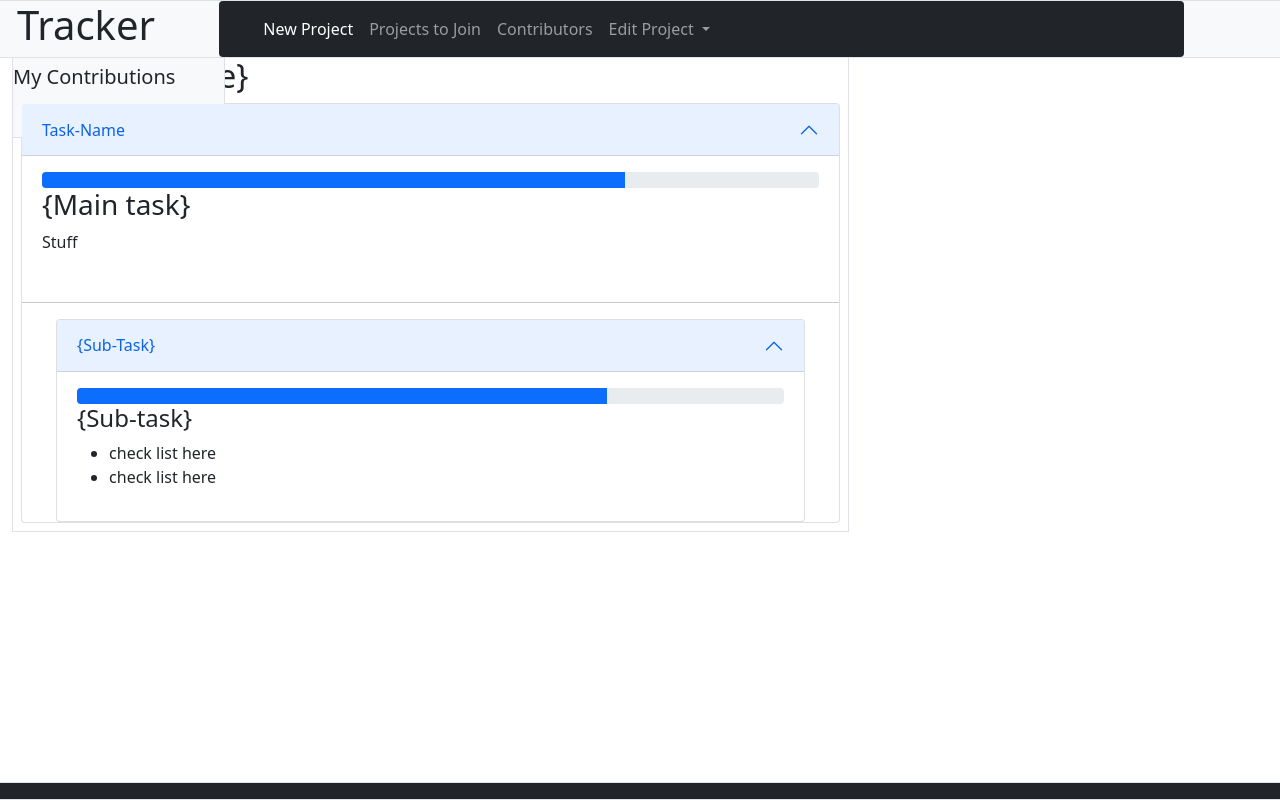
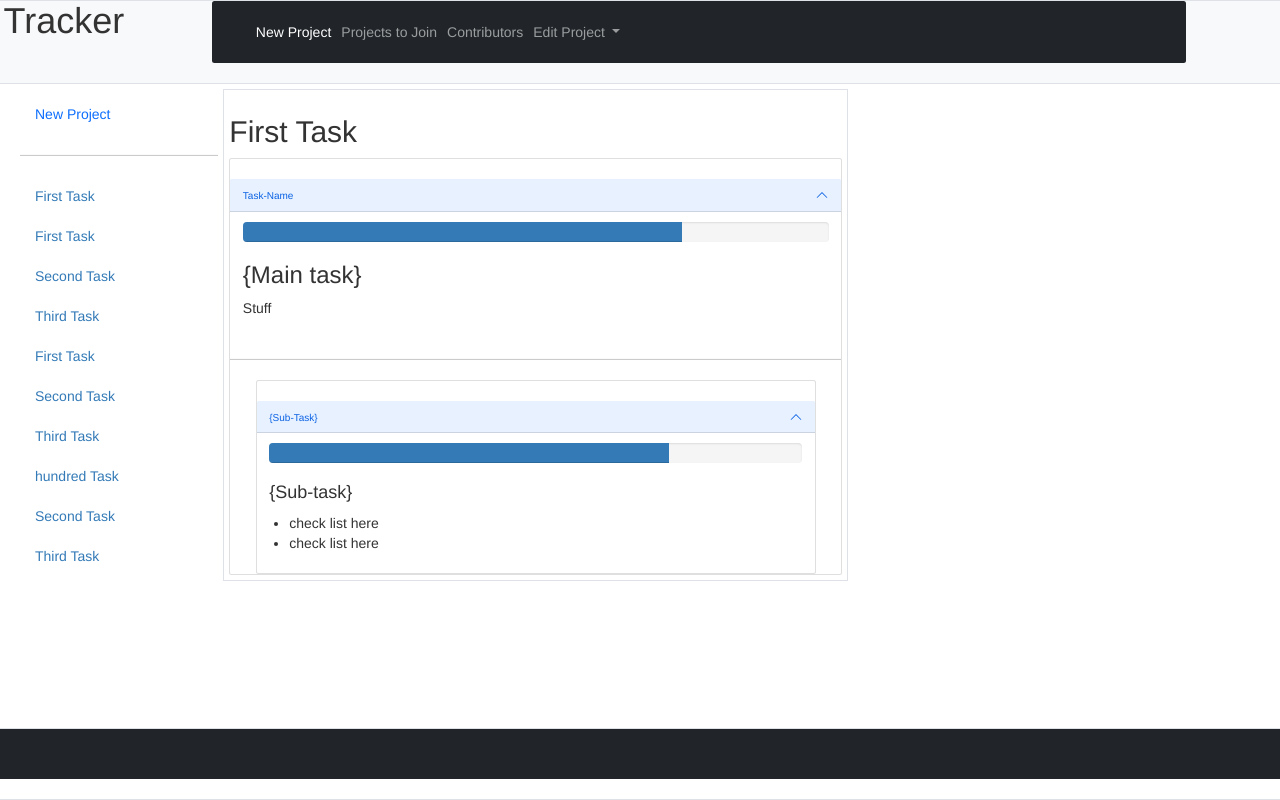
Before and after one commit to bhansen0091/Ticket_Tracker_Project, a Django app: template ticket_tracker_proj/ticket_tracker_app/templates/dashboard.html in a window 1280 px wide. Run offline with Django 3.2, Linux system fonts and the light colour scheme; the template is opened without the code that fills it: values that come from a table or form of the project are taken from there, others are empty; data comes from the database, SQL or seed files in the repository; both versions use the stored data as it was after the commit; some libraries are stand-ins or nearby versions.

Commit message:
Dashboard Features

```diff
--- a/ticket_tracker_proj/ticket_tracker_app/models.py
+++ b/ticket_tracker_proj/ticket_tracker_app/models.py
@@ -1,6 +1,7 @@
 from django.db import models
 from django.db.models.deletion import CASCADE
 from django.db.models.fields import Field
+from django.forms.fields import CharField
 from login_app.models import User
 
 
--- a/ticket_tracker_proj/ticket_tracker_app/templates/dashboard.html
+++ b/ticket_tracker_proj/ticket_tracker_app/templates/dashboard.html
@@ -1,5 +1,6 @@
 <!DOCTYPE html>
 <html lang="en">
+
 <head>
     <meta charset="UTF-8">
     <meta http-equiv="X-UA-Compatible" content="IE=edge">
@@ -7,22 +8,42 @@
     {% comment %}
     <!-- CSS only -->
     {% endcomment %}
-    <link href="https://cdn.jsdelivr.net/npm/bootstrap@5.0.0-beta2/dist/css/bootstrap.min.css" rel="stylesheet" integrity="sha384-BmbxuPwQa2lc/FVzBcNJ7UAyJxM6wuqIj61tLrc4wSX0szH/Ev+nYRRuWlolflfl" crossorigin="anonymous">
+    <link
+        href="https://cdn.jsdelivr.net/npm/bootstrap@5.0.0-beta2/dist/css/bootstrap.min.css"
+        rel="stylesheet"
+        integrity="sha384-BmbxuPwQa2lc/FVzBcNJ7UAyJxM6wuqIj61tLrc4wSX0szH/Ev+nYRRuWlolflfl"
+        crossorigin="anonymous">
+    <link rel="stylesheet"
+        href="https://maxcdn.bootstrapcdn.com/bootstrap/3.4.1/css/bootstrap.min.css">
+    <script
+        src="https://ajax.googleapis.com/ajax/libs/jquery/3.5.1/jquery.min.js"></script>
+    <script
+        src="https://maxcdn.bootstrapcdn.com/bootstrap/3.4.1/js/bootstrap.min.js"></script>
     <title>Dashboard</title>
+    <style>
+        * {
+            /* outline: 1px dashed red; */
+        }
+    </style>
+</head>
 
-</head>
 <body>
-<header class="row align-items-start border fixed-top ps-3 bg-light">
+    <header class="row align-items-start bg-light border mb-2 ps-3">
         <h1 class="col-2">Tracker</h1>
         <nav class="col-9 navbar navbar-expand-lg navbar-dark bg-dark rounded">
             <div class="container-fluid">
-            <button class="navbar-toggler" type="button" data-bs-toggle="collapse" data-bs-target="#navbarNavDropdown" aria-controls="navbarNavDropdown" aria-expanded="false" aria-label="Toggle navigation">
+                <button class="navbar-toggler" type="button"
+                    data-bs-toggle="collapse"
+                    data-bs-target="#navbarNavDropdown"
+                    aria-controls="navbarNavDropdown" aria-expanded="false"
+                    aria-label="Toggle navigation">
                     <span class="navbar-toggler-icon"></span>
                 </button>
                 <div class="collapse navbar-collapse" id="navbarNavDropdown">
                     <ul class="navbar-nav">
                         <li class="nav-item">
-                        <a class="nav-link active" aria-current="page" href="/tasks/new">New Project</a>
+                            <a class="nav-link active" aria-current="page"
+                                href="/tasks/new">New Project</a>
                         </li>
                         <li class="nav-item">
                             <a class="nav-link" href="#">Projects to Join</a>
@@ -31,14 +52,21 @@
                             <a class="nav-link" href="#">Contributors</a>
                         </li>
                         <li class="nav-item dropdown">
-                        <a class="nav-link dropdown-toggle" href="#" id="navbarDropdownMenuLink" role="button" data-bs-toggle="dropdown" aria-expanded="false">
+                            <a class="nav-link dropdown-toggle" href="#"
+                                id="navbarDropdownMenuLink" role="button"
+                                data-bs-toggle="dropdown" aria-expanded="false">
                                 Edit Project
                             </a>
-                        <ul class="dropdown-menu" aria-labelledby="navbarDropdownMenuLink">
-                            <li><a class="dropdown-item" href="#">Edit Task Goal</a></li>
-                            <li><a class="dropdown-item" href="#">Add New Sub Task</a></li>
-                            <li><a class="dropdown-item" href="#">Edit Existing Sub Task</a></li>
-                            <li><a class="dropdown-item" href="#">Delete Sub Task</a></li>
+                            <ul class="dropdown-menu"
+                                aria-labelledby="navbarDropdownMenuLink">
+                                <li><a class="dropdown-item" href="#">Edit Task
+                                        Goal</a></li>
+                                <li><a class="dropdown-item" href="#">Add New
+                                        Sub Task</a></li>
+                                <li><a class="dropdown-item" href="#">Edit
+                                        Existing Sub Task</a></li>
+                                <li><a class="dropdown-item" href="#">Delete Sub
+                                        Task</a></li>
                             </ul>
                         </li>
                     </ul>
@@ -50,63 +78,48 @@
     {% comment %}
     <!-- ! End of header -->
     {% endcomment %}
+<div class="container-fluid d-flex">
+    <div class="col-2 p-2">
 
-<div class="container-fluid">
-    <div id="sideBarMenu" class="col-2 d-inline-block bg-light sidebar collapse border align-top position-fixed">
-        {% comment %}
-        <!--* Side links -->
-        {% endcomment %}
-        <div class="pt-3">
-            <h5>My Projects</h5>
-            <ul class="nav flex-column">
-                {% for task in user.created_tasks.all %}
+        <ul class=" nav nav-tabs-stacked d-flex flex-column" aria-orientation="vertical">
             <li class="nav-item">
-                    <a class="nav-link active" aria-current="page" href="#">
-                        {{task.name}}
-                    </a>
+                <a class="nav-link active" aria-current="page"
+                    href="/tasks/new">New Project</a>
             </li>
+            <hr>
+        {% for task in tasks %}
+            <li><a href="{{task.id}}"  >{{task.name}}</a></li>
         {% endfor %}
         </ul>
     </div>
-        <div class="position-sticky pt-3">
-            <h5>My Contributions</h5>
-            <ul class="nav flex-column">
-                {% comment %}
-                <!--todo: {% for project in projects %} -->
-                {% endcomment %}
-                <li class="nav-item">
-                    <a class="nav-link active" aria-current="page" href="#">
-                        {Project Name}
-                    </a>
-                </li>
-                {% comment %}
-                <!--todo: {% endfor %} -->
-                {% endcomment %}
-            </ul>
-        </div>
-    </div>
 
-    {% comment %}
-    <!-- !End of Side Nav -->
-    {% endcomment %}
+    <div class="col-9 tab-content">
 
-    <main class="col-8 d-inline-block border p-2 mt-5">
+            <div id="{{current_task.id}}" class="tab-panel in active">
+
+                <main class="col-8 d-inline-block border p-2">
                     <div class="col">
-            <h2>{Project Name}</h2>
-            {% comment %}
-            <!--todo: {% for project in projects %} -->
-            {% endcomment %}
+                        <h2>{{current_task.name}}</h2>
+
                         <div class="accordion" id="accordion">
                             <div class="accordion-item">
-                    <h2 class="accordion-header" id="headingOne">
-                        <button class="accordion-button" type="button" data-bs-toggle="collapse" data-bs-target="#collapseOne" aria-expanded="true" aria-controls="collapseOne">
+                                <h2 class="accordion-header" id="heading{{task.id}}">
+                                    <button class="accordion-button" type="button"
+                                        data-bs-toggle="collapse"
+                                        data-bs-target="#collapse{{task.id}}" aria-expanded="true"
+                                        aria-controls="collapse{{task.id}}">
                                         Task-Name
                                     </button>
                                 </h2>
-                    <div id="collapseOne" class="accordion-collapse collapse show" aria-labelledby="headingOne" data-bs-parent="#accordion">
+                                <div id="collapse{{task.id}}"
+                                    class="accordion-collapse collapse show"
+                                    aria-labelledby="heading{{task.id}}"
+                                    data-bs-parent="#accordion">
                                     <div class="accordion-body">
                                         <div class="progress">
-                                <div class="progress-bar w-75" role="progressbar" aria-valuenow="75" aria-valuemin="0" aria-valuemax="100"></div>
+                                            <div class="progress-bar w-75"
+                                                role="progressbar" aria-valuenow="75"
+                                                aria-valuemin="0" aria-valuemax="100"></div>
                                         </div>
                                         <h3>{Main task}</h3>
                                         {% comment %}
@@ -127,15 +140,28 @@
                                                 {% comment %}
                                                 <!-- todo: Add sub-progress bar here -->
                                                 {% endcomment %}
-                                    <h2 class="accordion-header" id="SUBheadingOne">
-                                        <button class="accordion-button " type="button" data-bs-toggle="collapse" data-bs-target="#SUBcollapseOne" aria-expanded="true" aria-controls="SUBcollapseOne">
+                                                <h2 class="accordion-header"
+                                                    id="SUBheadingOne">
+                                                    <button class="accordion-button "
+                                                        type="button"
+                                                        data-bs-toggle="collapse"
+                                                        data-bs-target="#SUBcollapseOne"
+                                                        aria-expanded="true"
+                                                        aria-controls="SUBcollapseOne">
                                                         {Sub-Task}
                                                     </button>
                                                 </h2>
-                                    <div id="SUBcollapseOne" class="accordion-collapse collapse show" aria-labelledby="SUBheadingOne" data-bs-parent="#SUBaccordion">
+                                                <div id="SUBcollapseOne"
+                                                    class="accordion-collapse collapse show"
+                                                    aria-labelledby="SUBheadingOne"
+                                                    data-bs-parent="#SUBaccordion">
                                                     <div class="accordion-body">
                                                         <div class="progress">
-                                                <div class="progress-bar w-75" role="progressbar" aria-valuenow="75" aria-valuemin="0" aria-valuemax="100"></div>
+                                                            <div class="progress-bar w-75"
+                                                                role="progressbar"
+                                                                aria-valuenow="75"
+                                                                aria-valuemin="0"
+                                                                aria-valuemax="100"></div>
                                                         </div>
                                                         <h4>{Sub-task}</h4>
                                                         {% comment %}
@@ -162,11 +188,27 @@
                     </div>
                 </main>
             </div>
+
+
+    </div>
+
+
+</div>
+
+
+
+
+    </div>
     <footer class="row align-items-start border fixed-bottom">
-    <div class="col navbar navbar-expand-lg navbar-dark bg-dark rounded"></div>
+        <div class="col navbar navbar-expand-lg navbar-dark bg-dark rounded">
+        </div>
     </footer>
 
     <!-- JavaScript Bundle with Popper -->
-    <script src="https://cdn.jsdelivr.net/npm/bootstrap@5.0.0-beta2/dist/js/bootstrap.bundle.min.js" integrity="sha384-b5kHyXgcpbZJO/tY9Ul7kGkf1S0CWuKcCD38l8YkeH8z8QjE0GmW1gYU5S9FOnJ0" crossorigin="anonymous"></script>
+    <script
+        src="https://cdn.jsdelivr.net/npm/bootstrap@5.0.0-beta2/dist/js/bootstrap.bundle.min.js"
+        integrity="sha384-b5kHyXgcpbZJO/tY9Ul7kGkf1S0CWuKcCD38l8YkeH8z8QjE0GmW1gYU5S9FOnJ0"
+        crossorigin="anonymous"></script>
 </body>
+
 </html>
--- a/ticket_tracker_proj/ticket_tracker_app/urls.py
+++ b/ticket_tracker_proj/ticket_tracker_app/urls.py
@@ -15,4 +15,7 @@ urlpatterns = [
     path('<int:task_id>/<int:subtask_id>/update', views.update_subtask),
 
 
+    path('<int:task_id>', views.render_task_id),
+
+
 ]
```
Also changed, not shown: ticket_tracker_proj/ticket_tracker_app/forms.py (+26 -37 lines), ticket_tracker_proj/ticket_tracker_app/templates/create_task.html (+12 -2 lines), ticket_tracker_proj/ticket_tracker_app/templates/test.html (added, +31 -0 lines), ticket_tracker_proj/ticket_tracker_app/views.py (+18 -2 lines), ticket_tracker_proj/db.sqlite3, ticket_tracker_proj/login_app/templates/test.html (deleted). Lines whose indentation alone changed are shown as unchanged.
